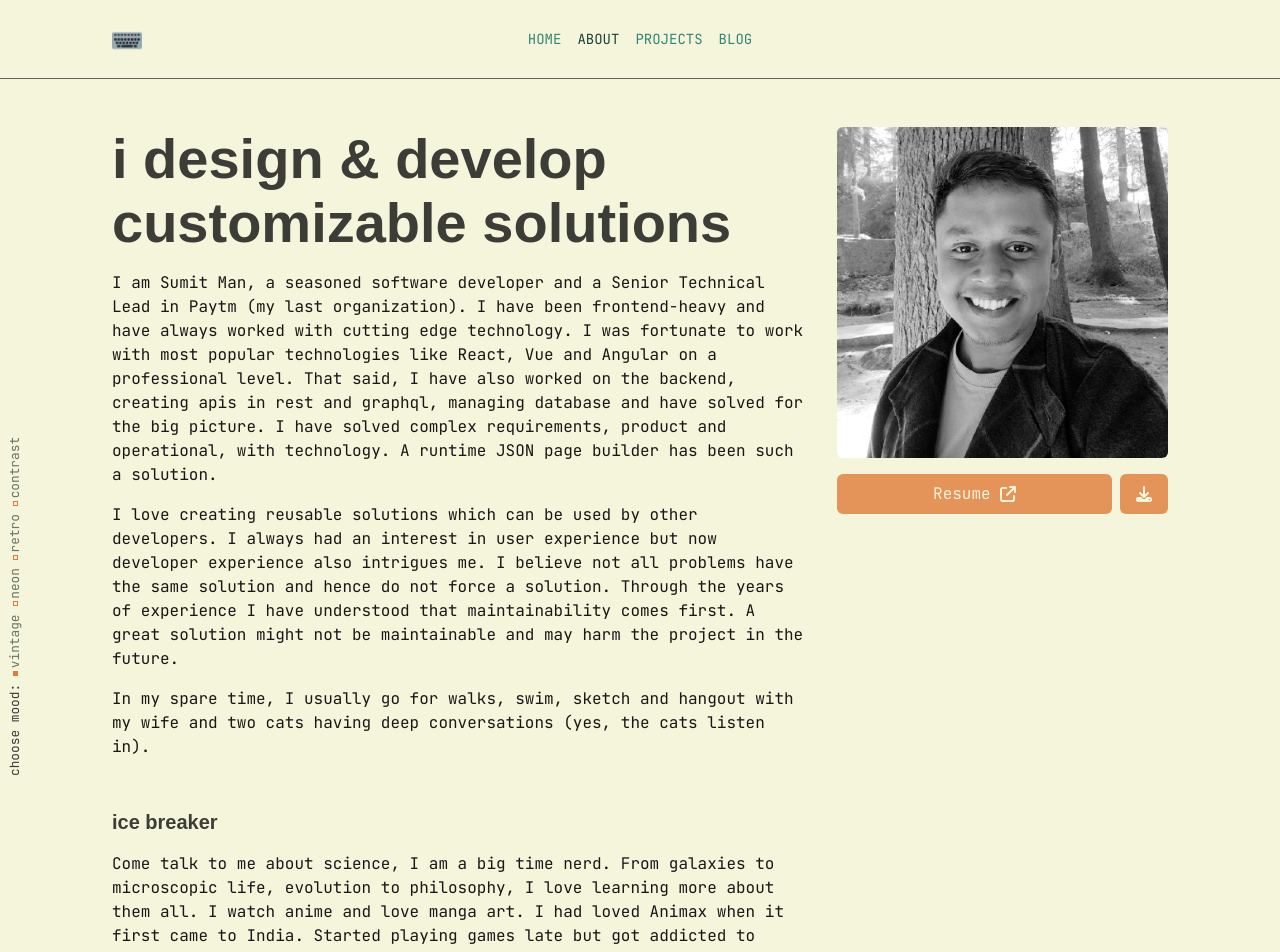
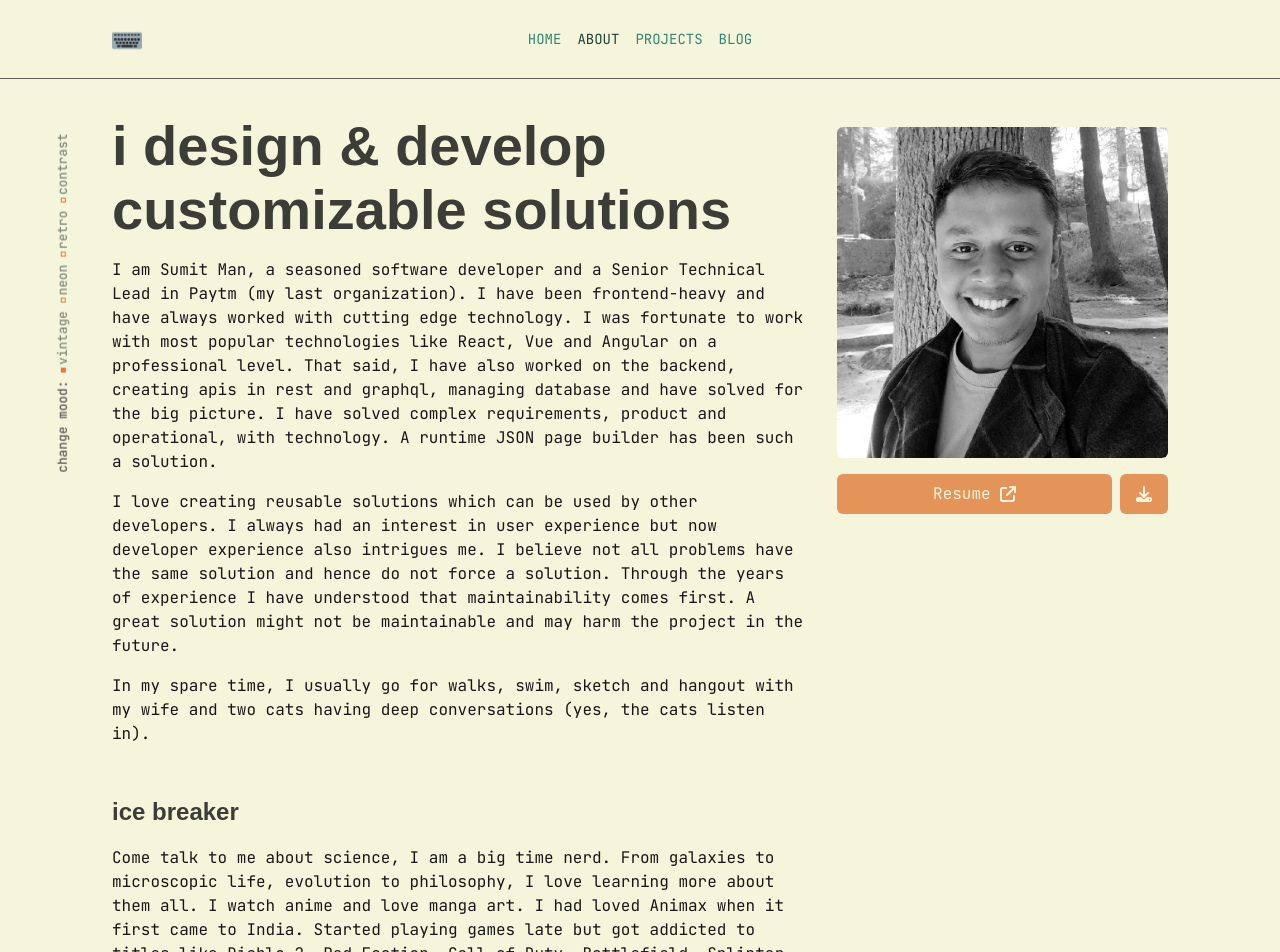
Before and after one commit to summitmman/my-portfolio, a Next.js app: page /about in a window 1280 px wide. Shown: the top 952 px of the page. Built offline with nearby package versions, Linux system fonts and the light colour scheme; a web font is replaced by a local one.

Commit message:
UX changes

```diff
--- a/app/about/page.tsx
+++ b/app/about/page.tsx
@@ -5,7 +5,7 @@ const About = () => {
     return (
         <main className="my-container flex flex-col-reverse sm:grid sm:grid-cols-3 sm:gap-8">
             <div className="col-span-2">
-                <section className="mt-8">
+                <section className="mt-6">
                     <h2 className={`header-text-size`}>I design & develop customizable solutions</h2>
                     <p>
                         I am Sumit Man, a seasoned software developer and a Senior Technical Lead in Paytm (my last organization).
--- a/app/blog/page.tsx
+++ b/app/blog/page.tsx
@@ -67,7 +67,7 @@ const Blog = () => {
 
     return (
         <main className="my-container">
-            <section className="mt-8">
+            <section className="mt-6">
                 <h2 className={`header-text-size`}>Blog</h2>
                 <p>I often write technical blogs where I try to explain concepts with a different perspective, share my learnings and help others create utilies on their own. Below are some of my notable blogs. To read all of them follow me on <a className="arrow-link" href="https://medium.com/@summitmman">Medium</a></p>
                 <div>
--- a/app/globals.css
+++ b/app/globals.css
@@ -176,7 +176,8 @@ li::marker {
 .header-text-size {
   font-size: 3.5rem;
   line-height: 4rem;
-  @apply py-4 font-bold;
+  padding-top: 0.7rem;
+  @apply pb-4 font-bold break-words sm:break-normal hyphens-auto sm:hyphens-none;
 }
 .header-font {
   font-family: var(--font-header), Arial, Helvetica, sans-serif;
--- a/app/projects/page.tsx
+++ b/app/projects/page.tsx
@@ -24,7 +24,7 @@ const Projects = () => {
     ];
     return (
         <main className="my-container">
-            <section className="mt-8">
+            <section className="mt-6">
                 <h2 className={`header-text-size`}>Projects</h2>
                 <p>Below are some utilities and libraries I have created on my personal time. They are open source, so feel free to contribute if they seem interesting.</p>
                 <div>
--- a/components/Banner/Banner.module.css
+++ b/components/Banner/Banner.module.css
@@ -1,8 +1,9 @@
 .title {
     font-size: 3.5rem;
-    line-height: 3rem;
     @apply font-bold;
     color: var(--header-text-color);
+    line-height: 2.5rem;
+    margin-top: 2.9rem;
 }
 .subTitle {
     font-size: 1.7rem;
--- a/components/Sections/Section/Section.module.css
+++ b/components/Sections/Section/Section.module.css
@@ -7,4 +7,5 @@
     background-color: var(--background-color);
     z-index: 2;
     color: var(--header-text-color);
+    font-size: 1.5rem;
 }
--- a/components/ThemeSelector/ThemeSelector.module.css
+++ b/components/ThemeSelector/ThemeSelector.module.css
@@ -1,12 +1,33 @@
 .themeList {
-    transform: rotate(-90deg);
+    /* transform: translate(-1.7rem, 24.6rem) rotate(-90deg); */
+    transform: translate(-3.7rem, 24.6rem) rotate(-90deg);
     position: fixed;
-    left: 0.3rem;
     font-size: 0.8rem;
-    bottom: 0.3rem;
     transform-origin: 0% 0%;
     color: var(--sub-header-text-color);
 }
+@media (max-width: 825px) {
+    .themeList {
+        transform: translate(-1.7rem, 24.6rem) rotate(-90deg);
+    }
+}
+/* .themeList {
+    transform: translateX(-1.7rem) rotate(-90deg);
+    position: fixed;
+    font-size: 0.8rem;
+    bottom: 0rem;
+    transform-origin: 0% 0%;
+    color: var(--sub-header-text-color);
+}
+.themeList::after {
+    content: '';
+    border-top: 1px dashed var(--sub-header-text-color);
+    width: calc(100vh - 30.3rem);
+    height: 0;
+    position: absolute;
+    top: 0.6rem;
+    left: calc(100% - -0.7rem);
+} */
 .themeList, .themeList > ul {
     display: flex;
 }
--- a/components/ThemeSelector/index.tsx
+++ b/components/ThemeSelector/index.tsx
@@ -74,11 +74,13 @@ const ThemeSelector = () => {
     };
 
     return (
-        <div className={styles.themeList}>
-            <span className={styles.title}>choose mood: </span>
-            <ul>
-                {themeNames.map((name, index) => <li key={index} className={currentTheme === name ? styles.active : ''} onClick={() => applyTheme(name)}>{name}</li>)}
-            </ul>
+        <div className="my-container relative">
+            <div className={styles.themeList}>
+                <span className={styles.title}>change mood: </span>
+                <ul>
+                    {themeNames.map((name, index) => <li key={index} className={currentTheme === name ? styles.active : ''} onClick={() => applyTheme(name)}>{name}</li>)}
+                </ul>
+            </div>
         </div>
     );
 };
--- a/components/Timeline/Timeline.module.css
+++ b/components/Timeline/Timeline.module.css
@@ -6,7 +6,7 @@
 
 .timelineItem {
     position: relative;
-    margin-top: 1rem;
+    margin-top: 2rem;
 }
 .timelineItem:first-child {
     margin-top: 0;
--- a/components/WorkExperiencePanel/WorkExperiencePanel.module.css
+++ b/components/WorkExperiencePanel/WorkExperiencePanel.module.css
@@ -37,13 +37,14 @@
 
 .knowMore {
     text-transform: uppercase;
+    font-weight: bold;
 }
 
 .workDetails {
     @apply list-disc ml-4;
 }
 .workDetails > li {
-    @apply mb-6;
+    @apply mb-4;
 }
 .workDetails > li:last-child {
     @apply mb-0;
```
